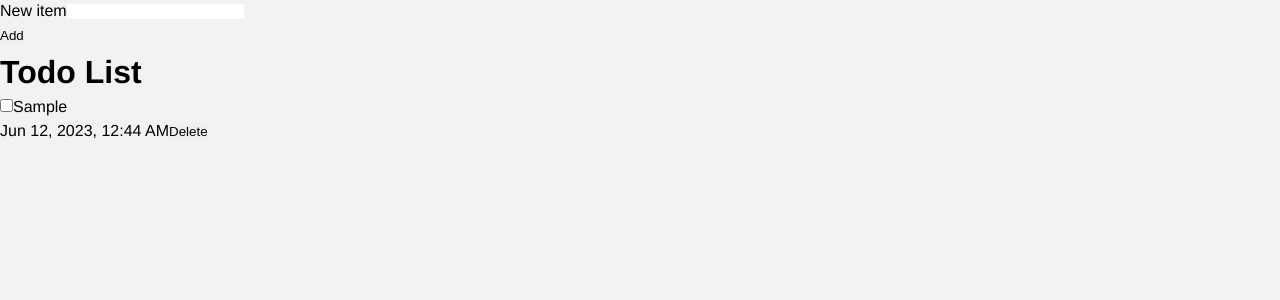
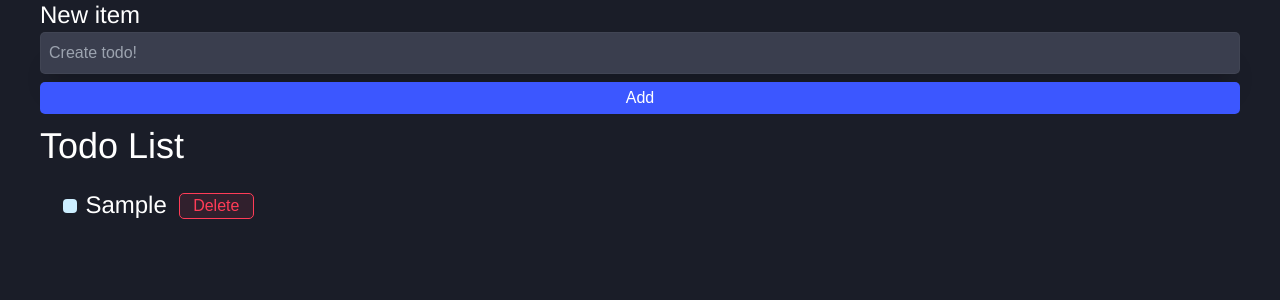
Before and after one commit to EnjaeAntonio/todo-list, a React (Create React App) app: page / in a window 1280 px wide. Both pictures are taken after typing "Sample" into the empty fields and a click on the button "Add". Shown: the top 300 px of the page. Built offline with nearby package versions, Linux system fonts and the light colour scheme.

Commit message:
todo list created

```diff
--- a/package.json
+++ b/package.json
@@ -39,6 +39,7 @@
     ]
   },
   "devDependencies": {
-    "gh-pages": "^5.0.0"
+    "gh-pages": "^5.0.0",
+    "tailwindcss": "^3.3.2"
   }
 }
--- a/src/App.js
+++ b/src/App.js
@@ -10,19 +10,18 @@ function App() {
     return JSON.parse(localValue)
   });
 
+
   useEffect(() => {
     localStorage.setItem(item, JSON.stringify(todos))
   }, [todos])
 
   function addTodo(title){
-    let currentDate = new Date();
-    let options = { year: 'numeric', month: 'short', day: 'numeric', hour: '2-digit', minute: '2-digit' };
-    let formattedDate = currentDate.toLocaleString('en-US', options);
+
 
     setTodos(currentTodos => {
       return [
         ...currentTodos,
-        { id: crypto.randomUUID(), title, date: formattedDate, completed: false},
+        { id: crypto.randomUUID(), title, completed: false},
       ]
     })
   }
@@ -45,12 +44,16 @@ function App() {
   }
 
   return (
-    <>
-      <ToDoForm onSubmit={addTodo} />
-      <ToDoListMain todos={todos}
+    <div className="container">
+      <ToDoForm
+      onSubmit={addTodo}
+      />
+      <ToDoListMain
+      todos={todos}
       toggleTodo={toggleTodo}
       deleteTodo={deleteTodo}/>
-    </>
+    </div>
+
   );
 }
 
--- a/src/components/ToDoForm.js
+++ b/src/components/ToDoForm.js
@@ -3,24 +3,33 @@ import { useState } from "react";
 function ToDoForm({onSubmit}) {
 
 const [newItem, setNewItem] = useState("");
+const [errorMessage, setErrorMessage] = useState("");
 
   const handleSubmit = (e) =>{
     e.preventDefault();
-    onSubmit(newItem);
-    setNewItem("");
+    if(newItem.trim() !== ''){
+      onSubmit(newItem);
+      setNewItem("");
+      setErrorMessage("");
+    }
+    setErrorMessage('Text is empty');
   }
 
   const handleInput = (e) =>{
     setNewItem(e.target.value)
+    setErrorMessage("");
   }
 
   return (
-    <form onSubmit={handleSubmit}  lassName="form-item">
-    <div className="form-row">
-      <label htmlFor="item">New item</label>
-      <input value={newItem} onChange={handleInput} type="text" id="item"/>
+    <form onSubmit={handleSubmit}>
+    <div className="grid form-row">
+      <label htmlFor="item" className="text-2xl">New item</label>
+      <input value={newItem} placeholder={newItem ? errorMessage : "Create todo!"} onChange={handleInput} type="text" id="item" className="px-2 py-2"/>
     </div>
-    <button className="btn">Add</button>
+    <button
+    className="btn btn-add text-center bg-customBlue mt-2 py-1">
+      Add
+      </button>
   </form>
   )
 }
--- a/src/components/ToDoItem.js
+++ b/src/components/ToDoItem.js
@@ -1,18 +1,23 @@
-function ToDoItem({completed, id, title, date, toggleTodo, deleteTodo}) {
+function ToDoItem({completed, id, title, toggleTodo, deleteTodo}) {
   return (
-    <li>
-    <label>
-      <input type="checkbox" checked={completed}
+    <li className="flex items-center my-3 py-3 px-2 ">
+      <label htmlFor={`todo-${id}`} className="flex items-center">
+        <input
+          id={`todo-${id}`}
+          type="checkbox"
+          checked={completed}
           onChange = {e => toggleTodo(id, e.target.checked)}
+          className=""
         />
-      {title}<br/>
-      {date}
+        <p className="text-2xl mx-2 mr-3">{title}</p>
       </label>
       <button
         onClick={() => deleteTodo(id)}
-    className="btn btn-danger">Delete</button>
+        className="btn btn-danger border border-solid text-customRed border-customRed">Delete
+      </button>
     </li>
   )
 }
 
+
 export default ToDoItem;
--- a/src/components/ToDoListMain.js
+++ b/src/components/ToDoListMain.js
@@ -4,8 +4,8 @@ function ToDoListMain({todos, toggleTodo, deleteTodo}) {
 
   return (
     <>
-    <h1>Todo List</h1>
-    <ul className="list">
+    <h1 className="text-4xl mt-3">Todo List</h1>
+    <ul className="list container">
     {todos.map(todo => {
       return (
         <ToDoItem
--- a/src/style/reset.css
+++ b/src/style/reset.css
@@ -1,5 +1,7 @@
 @charset "utf-8";
-
+@tailwind base;
+@tailwind components;
+@tailwind utilities;
 /* ----------------------------------------------------
 
 ---------------------------------------------------- */
@@ -44,7 +46,7 @@ html {
 }
 
 body {
-  background: var(--app-light-bg);
+  background: var(--app-dark-bg);
   height: 100%;
 }
 
--- a/src/style/style.css
+++ b/src/style/style.css
@@ -1 +1,72 @@
 @import url(./reset.css);
+
+label, button, h1 {
+    color: #fff;
+}
+
+form {
+}
+
+button, input {
+    border-radius: 5px;
+}
+
+.btn-danger{
+    width: 75px;
+    background-color: rgb(255, 60, 87, .1);
+}
+
+.btn-add {
+    width: 100%;
+}
+
+input{
+    border: 1px solid #ffffff09;
+    background-color: #3a3e4e;
+    box-shadow: rgba(0, 0, 0, 0.1) 0px 26px 30px -10px, rgba(0, 0, 0, 0.1) 0px 16px 10px -10px;
+    color: rgb(255, 255, 255);
+  }
+
+  input:focus {
+    outline: none;
+    background-color: #3a3e4e;
+    border: 1px solid var(--app-blue);
+  }
+
+  .list li input {
+    outline: none;
+    width: 0;
+    height: 0;
+    appearance: none;
+    pointer-events: none;
+    position: absolute;
+    opacity: 0;
+  }
+
+  .list li label::before {
+    content: "";
+    display: block;
+    width: 0.9rem;
+    height: 0.9rem;
+    background: hsl(200, 100%, 90%);
+    border-radius: 0.25em;
+    display: flex;
+    justify-content: center;
+    align-items: center;
+  }
+
+  .list li label:hover::before {
+    background: hsl(200, 100%, 80%);
+  }
+
+  .list li:has(input:checked) label::before {
+    content: "✔";
+    background: hsl(200, 100%, 40%);
+    color: hsl(200, 100%, 90%);
+    font-size: 0.75rem;
+    font-weight: bold;
+  }
+
+  .list li:has(input:checked) label:hover::before {
+    background: hsl(200, 100%, 30%);
+  }
--- /dev/null
+++ b/tailwind.config.js
@@ -0,0 +1,17 @@
+/** @type {import('tailwindcss').Config} */
+module.exports = {
+  purge: ['./src/**/*.{js,jsx,ts,tsx}', './public/index.html'],
+  darkMode: false, // or 'media' or 'class'
+  theme: {
+    extend: {
+      colors: {
+        customRed: '#ff3c57',
+        customBlue: '#3c57ff',
+      },
+    },
+  },
+  variants: {
+    extend: {},
+  },
+  plugins: [],
+}
```
Also changed, not shown: 1 other file (tests, documents, lock files or other folders). Lines whose indentation alone changed are shown as unchanged.
